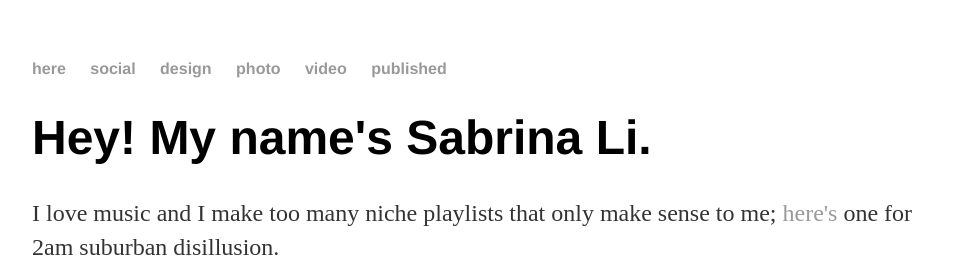
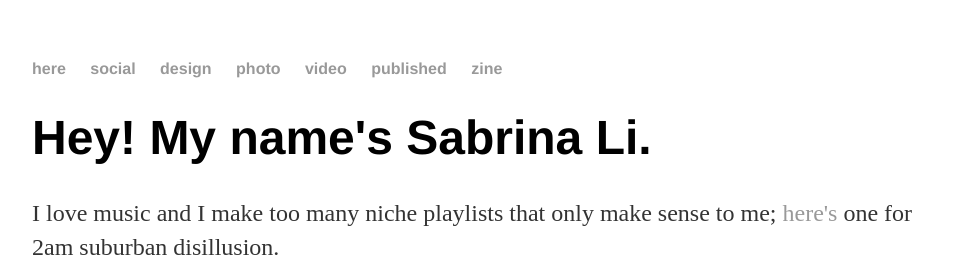
Before and after one commit to sabrinadotli/sabrinadotli.github.io, a Jekyll site: the page built from index.html, in a window 1280 px wide. Shown: the top 257 px of the page, without its empty margins (160-1119 px from the left). Built offline with Jekyll 4.4.1, drawn with Linux system fonts in a browser that asks for light colours.

Commit message:
Update default.html

```diff
--- a/_layouts/default.html
+++ b/_layouts/default.html
@@ -14,6 +14,7 @@
         		<li><a href="/photo">photo</a></li>
             <li><a href="/video">video</a></li>
             <li><a href="/published">published</a></li>
+			<li><a href="/zine">zine</a></li>
     		</ul>
 		</nav>
 		<div class="container">
```
